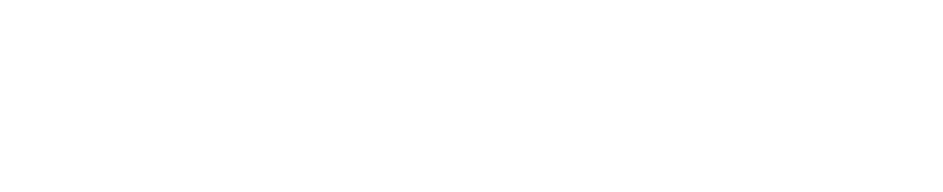
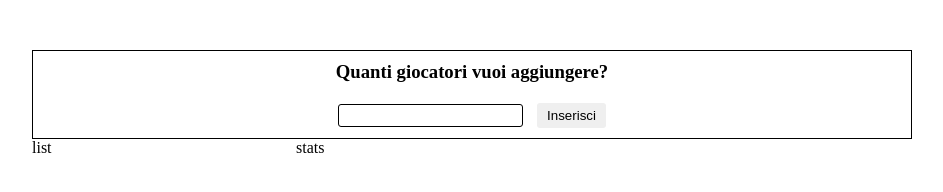
Before and after one commit to DavideL90/Ex-ajax-basket, a plain HTML site: page index.html in a window 1280 px wide. Shown: the whole page, without its empty margins (168-1111 px from the left). Drawn offline with nearby package versions, Linux system fonts and the light colour scheme.

Commit message:
general structure set up

```diff
--- a/index.html
+++ b/index.html
@@ -7,6 +7,22 @@
       <title></title>
    </head>
    <body>
+      <div id="player-cnt">
+         <div id="request">
+            <h3>Quanti giocatori vuoi aggiungere?</h3>
+            <input  id="playerNumb" type="text" name="" value="">
+            <button id="insertNumb" type="button" name="button">Inserisci</button>
+         </div>
+         <div id="results">
+            <div id="playerList">
+               list
+            </div>
+            <div id="stats">
+               stats
+            </div>
+
+         </div>
+      </div>
    <script src="main.js" charset="utf-8"></script>
    </body>
 </html>
--- a/main.js
+++ b/main.js
@@ -0,0 +1,4 @@
+$(document).ready(function(){
+   //Al click sul bottone ottengo un array
+   //con i giocatori
+});
--- a/style.css
+++ b/style.css
@@ -3,3 +3,51 @@
    margin: 0;
    padding: 0;
 }
+body{
+   height: 100vh;
+   width: 100vw;
+}
+
+/* General container */
+#player-cnt{
+   width: 880px;
+   margin: 50px auto;
+}
+
+/* Container with input box */
+#player-cnt #request{
+   border: 1px solid black;
+   text-align: center;
+   padding: 10px 0;
+}
+#request h3{
+   margin-bottom: 20px;
+}
+#request #playerNumb{
+   border-radius: 3px;
+   border-style: none;
+   border: 1px solid black;
+   padding: 3px;
+}
+#request #insertNumb{
+   border-style: none;
+   border-radius: 3px;
+   padding: 5px 10px;
+   margin-left: 10px;
+}
+
+/* Container with results from above */
+#results #playerList, #results #stats{
+   float: left;
+}
+#results #playerList{
+   width: 30%;
+}
+#results #stats{
+   width: 70%;
+}
+#results::after{
+   content: '';
+   display: table;
+   clear: both;
+}
```
